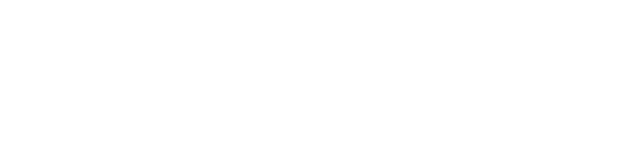
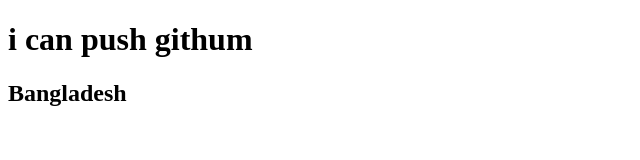
Before and after one commit to Raihan54/My-second-repo, a plain HTML site: page index.html in a window 1280 px wide. Shown: the whole page, without its empty margins (0-640 px from the left). Drawn offline with Linux system fonts and the light colour scheme.

Commit message:
added header

```diff
--- a/index.html
+++ b/index.html
@@ -7,6 +7,7 @@
     <title>My Second Github Repo</title>
 </head>
 <body>
-
+    <h1>i can push githum</h1>
+    <h2>Bangladesh</h2>
 </body>
 </html>
```
